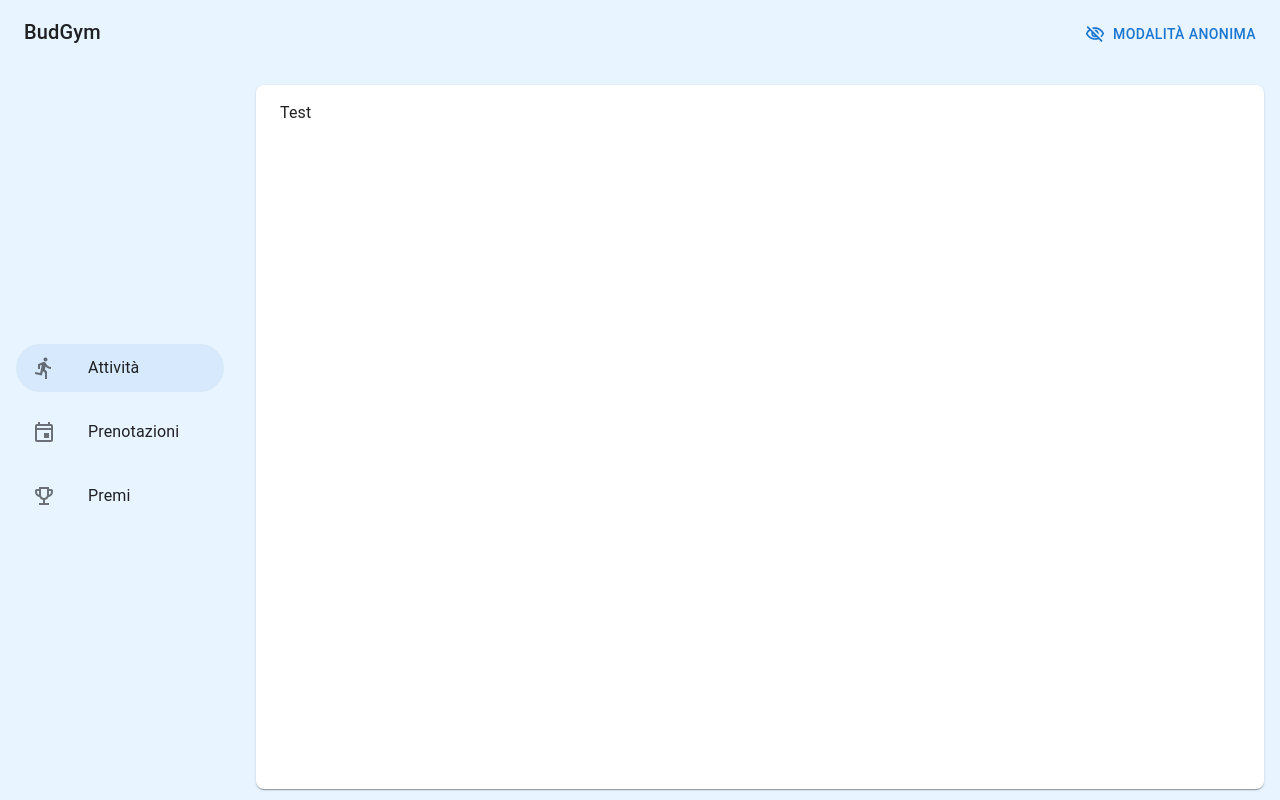
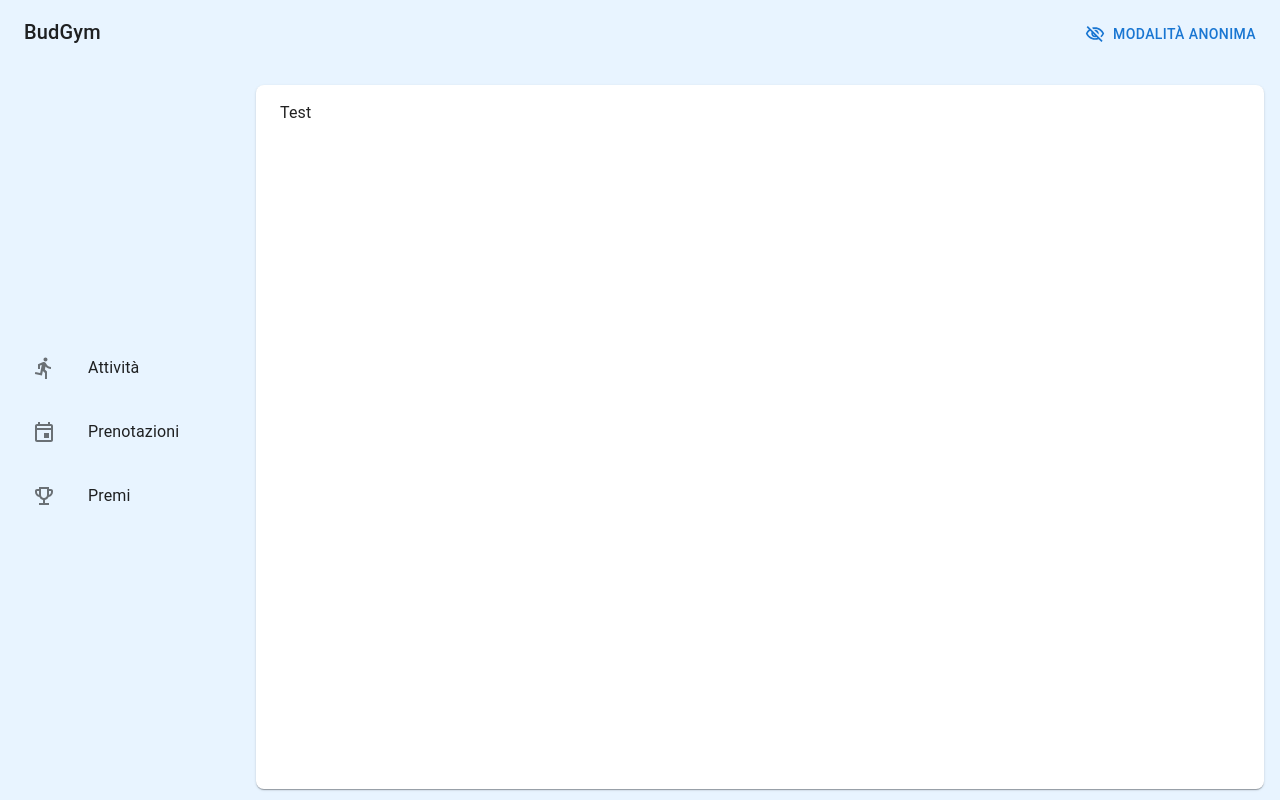
Before and after one commit to ftovo96/movether-fe-pw-14-tf, a Next.js app: page /main in a window 1280 px wide. Built offline with nearby package versions, Linux system fonts and the light colour scheme.

Commit message:
Migliorata gestione stato navigazione (voce attiva menù)

```diff
--- a/app/main/layout.tsx
+++ b/app/main/layout.tsx
@@ -14,9 +14,9 @@ import ListItemIcon from "@mui/material/ListItemIcon/ListItemIcon";
 import ListItemText from "@mui/material/ListItemText/ListItemText";
 import Toolbar from "@mui/material/Toolbar/Toolbar";
 import { useWindowSize } from "../hooks/useWindowSize";
-import { useRouter } from "next/navigation";
+import { usePathname, useRouter } from "next/navigation";
 import { LoginProvider, UserContext } from "../providers/userProvider";
-import { useState } from "react";
+import { useState, useRef } from "react";
 // export const metadata: Metadata = {
 //   title: "BudGym",
 //   description: "Trova il tuo prossimo sport!",
@@ -30,9 +30,13 @@ export default function Layout({
 }: Readonly<{
 	children: React.ReactNode;
 }>) {
+	const urlPath: string = usePathname();
+	// Memorizzo path precedente così che quando mi trovo nei
+	// dettagli della palestra posso visualizzare come attiva
+	// la voce di menù da cui provengo.
+	const previousUrlPath = useRef<string>(urlPath);
 	const [user, setUser] = useState(LoginProvider.getUser());
 	const [anchorEl, setAnchorEl] = useState<null | HTMLElement>(null);
-	const [viewIndex, setViewIndex] = useState<number>(0);
 	const windowSize = useWindowSize();
 	const router = useRouter();
 	const drawerWidth = 240;
@@ -44,6 +48,9 @@ export default function Layout({
 		contentHeight -= bottomNavigationHeight;
 	} else {
 		contentWidth -= drawerWidth;
+	}
+	if (!urlPath.includes('companies')) {
+		previousUrlPath.current = urlPath;
 	}
 
 	const drawer = (
@@ -57,13 +64,12 @@ export default function Layout({
 				<ListItem>
 					<ListItemButton
 						sx={{ borderRadius: 6 }}
-						selected={viewIndex === 0}
+						selected={isActiveView(0)}
 						onClick={() => {
-							setViewIndex(0);
 							router.push('/main/activities')
 						}}>
 						<ListItemIcon>
-							{viewIndex === 0 ?
+							{isActiveView(0) ?
 								<DirectionsRun /> :
 								<DirectionsRunOutlined />
 							}
@@ -74,13 +80,12 @@ export default function Layout({
 				<ListItem>
 					<ListItemButton
 						sx={{ borderRadius: 6 }}
-						selected={viewIndex === 1}
+						selected={isActiveView(1)}
 						onClick={() => {
-							setViewIndex(1);
 							router.push('/main/reservations')
 						}}>
 						<ListItemIcon>
-							{viewIndex === 1 ?
+							{isActiveView(1) ?
 								<Event /> :
 								<EventOutlined />
 							}
@@ -91,13 +96,12 @@ export default function Layout({
 				<ListItem >
 					<ListItemButton
 						sx={{ borderRadius: 6 }}
-						selected={viewIndex === 2}
+						selected={isActiveView(2)}
 						onClick={() => {
-							setViewIndex(2);
 							router.push('/main/rewards')
 						}}>
 						<ListItemIcon>
-							{viewIndex === 2 ?
+							{isActiveView(2) ?
 								<EmojiEvents /> :
 								<EmojiEventsOutlined />
 							}
@@ -109,6 +113,17 @@ export default function Layout({
 		</div>
 	);
 
+	function getViewIndex(): number {
+		const path = previousUrlPath.current;
+		if (path.includes('reservations')) {
+			return 1;
+		} else if (path.includes('rewards')) {
+			return 2;
+		} else {
+			return 0;
+		}
+	}
+
 	function handleClickUserMenu(event: React.MouseEvent<HTMLButtonElement>) {
 		setAnchorEl(event.currentTarget);
 	};
@@ -116,6 +131,20 @@ export default function Layout({
 	function handleCloseUserMenu() {
 		setAnchorEl(null);
 	};
+
+	function isActiveView(pathIndex: number): boolean {
+		const path = previousUrlPath.current;
+		switch (pathIndex) {
+			case 0:
+				return path.includes('activities');
+			case 1:
+				return path.includes('reservations');
+			case 2:
+				return path.includes('rewards');
+			default:
+				return false;
+		}
+	}
 
 	function logout() {
 		LoginProvider.logout();
@@ -178,14 +207,11 @@ export default function Layout({
 						<Box>
 							<BottomNavigation
 								showLabels
-								value={viewIndex}
-								onChange={(event, newValue) => {
-									setViewIndex(newValue);
-								}}
+								value={getViewIndex()}
 							>
-								<BottomNavigationAction label="Attività" icon={viewIndex === 0 ? <DirectionsRun /> : <DirectionsRunOutlined />} onClick={() => router.push('activities')} />
-								<BottomNavigationAction label="Prenotazioni" icon={viewIndex === 1 ? <Event /> : <EventOutlined />} onClick={() => router.push('reservations')} />
-								<BottomNavigationAction label="Premi" icon={viewIndex === 2 ? <EmojiEvents /> : <EmojiEventsOutlined />} onClick={() => router.push('rewards')} />
+								<BottomNavigationAction label="Attività" icon={isActiveView(0) ? <DirectionsRun /> : <DirectionsRunOutlined />} onClick={() => router.push('/main/activities')} />
+								<BottomNavigationAction label="Prenotazioni" icon={isActiveView(1) ? <Event /> : <EventOutlined />} onClick={() => router.push('/main/reservations')} />
+								<BottomNavigationAction label="Premi" icon={isActiveView(2) ? <EmojiEvents /> : <EmojiEventsOutlined />} onClick={() => router.push('/main/rewards')} />
 							</BottomNavigation>
 						</Box>
 						: null
```
